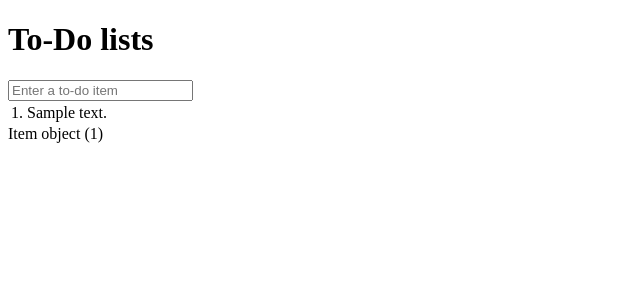
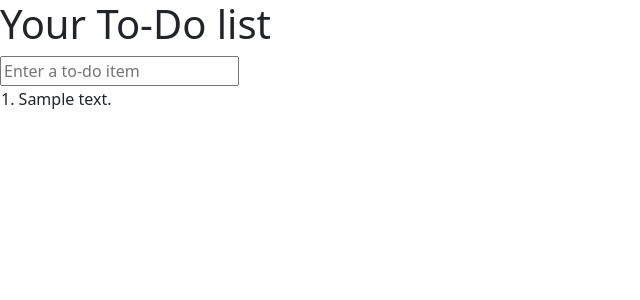
Before and after one commit to karanjakinyanjui/superlists, a Django app: template lists/templates/lists/list.html in a window 1280 px wide. Shown: the top 300 px of the page, without its empty margins (0-640 px from the left). Run offline with Django 4.2, Linux system fonts and the light colour scheme; the template is opened without the code that fills it: values that come from a table or form of the project are taken from there, others are empty; tables that the repository leaves empty hold one stand-in row (values such as "Sample post").

Commit message:
Split template to remove repetition

```diff
--- a/lists/templates/lists/home.html
+++ b/lists/templates/lists/home.html
@@ -1,19 +1,10 @@
-<!DOCTYPE html>
-<html lang="en" xmlns="http://www.w3.org/1999/html">
-  <head>
-    <meta charset="UTF-8" />
-    <meta
-      name="viewport"
-      content="width=device-width, user-scalable=no, initial-scale=1.0, maximum-scale=1.0, minimum-scale=1.0"
-    />
-    <meta http-equiv="X-UA-Compatible" content="ie=edge" />
-    <title>To-Do lists</title>
-  </head>
-  <body>
-    <div>
-      <h1>To-Do lists</h1>
+{% extends "base.html" %}
 
-      <form method="POST" action="/lists/new">
+{% block header_text %} Create a To-Do list {% endblock %}
+
+{% block content %}
+
+    <form method="POST" action="{% block form_action %}/lists/new{% endblock %}">
       <input
         type="text"
         placeholder="Enter a to-do item"
@@ -22,6 +13,6 @@
       />
       {% csrf_token %}
     </form>
-    </div>
-  </body>
-</html>
+    {% block list_table %}
+    {% endblock %}
+{% endblock %}
--- a/lists/templates/lists/list.html
+++ b/lists/templates/lists/list.html
@@ -1,26 +1,7 @@
-<!DOCTYPE html>
-<html lang="en" xmlns="http://www.w3.org/1999/html">
-  <head>
-    <meta charset="UTF-8" />
-    <meta
-      name="viewport"
-      content="width=device-width, user-scalable=no, initial-scale=1.0, maximum-scale=1.0, minimum-scale=1.0"
-    />
-    <meta http-equiv="X-UA-Compatible" content="ie=edge" />
-    <title>To-Do lists</title>
-  </head>
-  <body>
-    <div>
-      <h1>To-Do lists</h1>
-      <form method="POST" action="/lists/{{ list.id }}/add_item">
-        <input
-          type="text"
-          placeholder="Enter a to-do item"
-          id="new_item_input"
-          name="text"
-        />
-        {% csrf_token %}
-      </form>
+{% extends "lists/home.html" %}
+{% block header_text %} Your To-Do list {% endblock %}
+{% block form_action %}/lists/{{ list.id }}/add_item{% endblock %}
+{% block list_table %}
 <table id="to-do-list-table">
   <tbody>
     {% for item in list.item_set.all %}
@@ -31,7 +12,4 @@
     {% endfor %}
   </tbody>
 </table>
-      {{ item }}
-    </div>
-  </body>
-</html>
+{% endblock %}
--- /dev/null
+++ b/templates/base.html
@@ -0,0 +1,23 @@
+<!DOCTYPE html>
+<html lang="en">
+  <head>
+    <link
+      href="https://cdn.jsdelivr.net/npm/bootstrap@5.2.0/dist/css/bootstrap.min.css"
+      rel="stylesheet"
+      integrity="sha384-gH2yIJqKdNHPEq0n4Mqa/HGKIhSkIHeL5AyhkYV8i59U5AR6csBvApHHNl/vI1Bx"
+      crossorigin="anonymous"
+    />
+    <meta charset="UTF-8" />
+
+    <meta
+      name="viewport"
+      content="width=device-width, user-scalable=no, initial-scale=1.0, maximum-scale=1.0, minimum-scale=1.0"
+    />
+    <meta http-equiv="X-UA-Compatible" content="ie=edge" />
+    <title>To-Do lists</title>
+  </head>
+  <body>
+    <h1>{% block header_text %}{% endblock %}</h1>
+    {% block content %}{% endblock %}
+  </body>
+</html>
```
Lines whose indentation alone changed are shown as unchanged.
